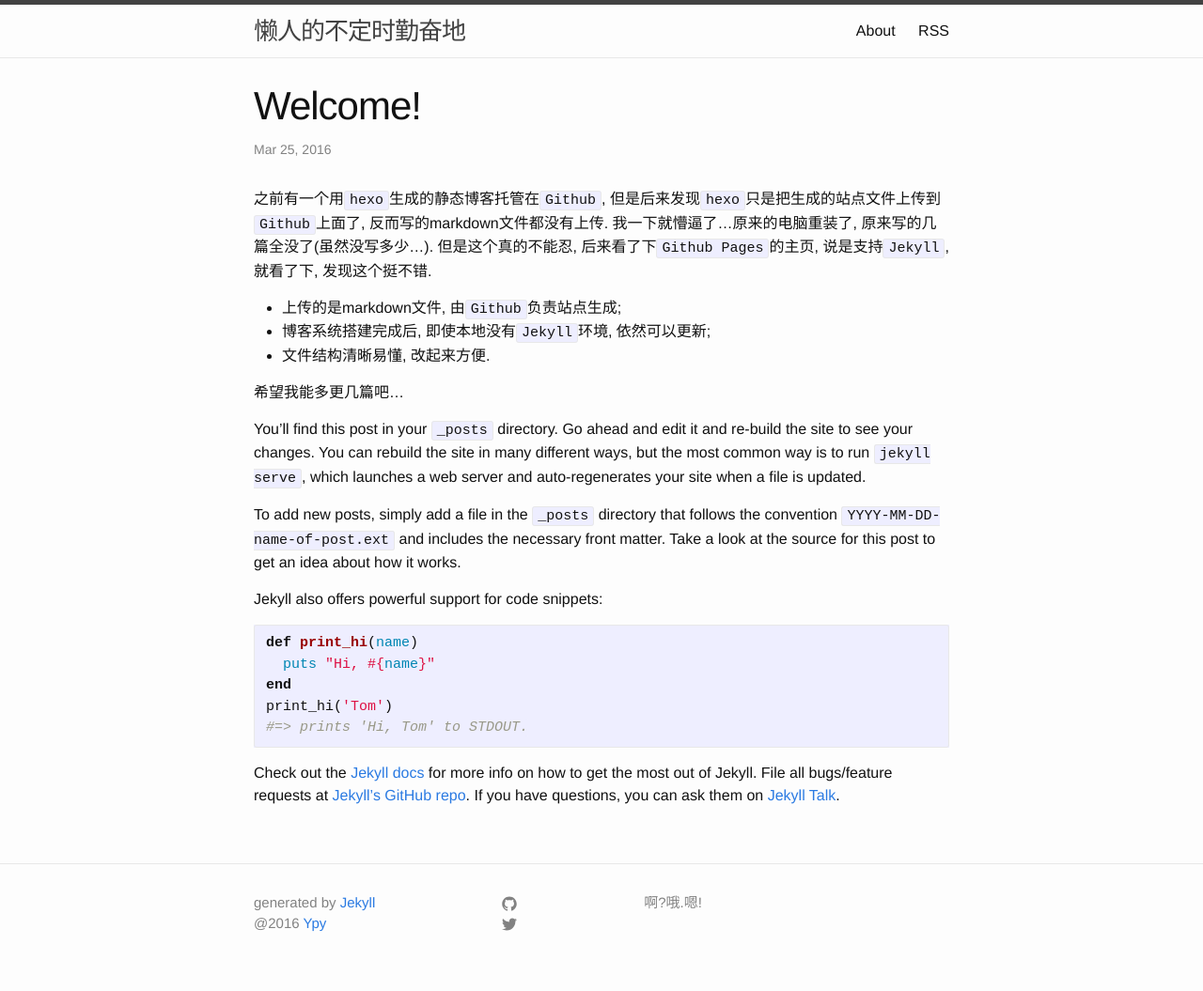
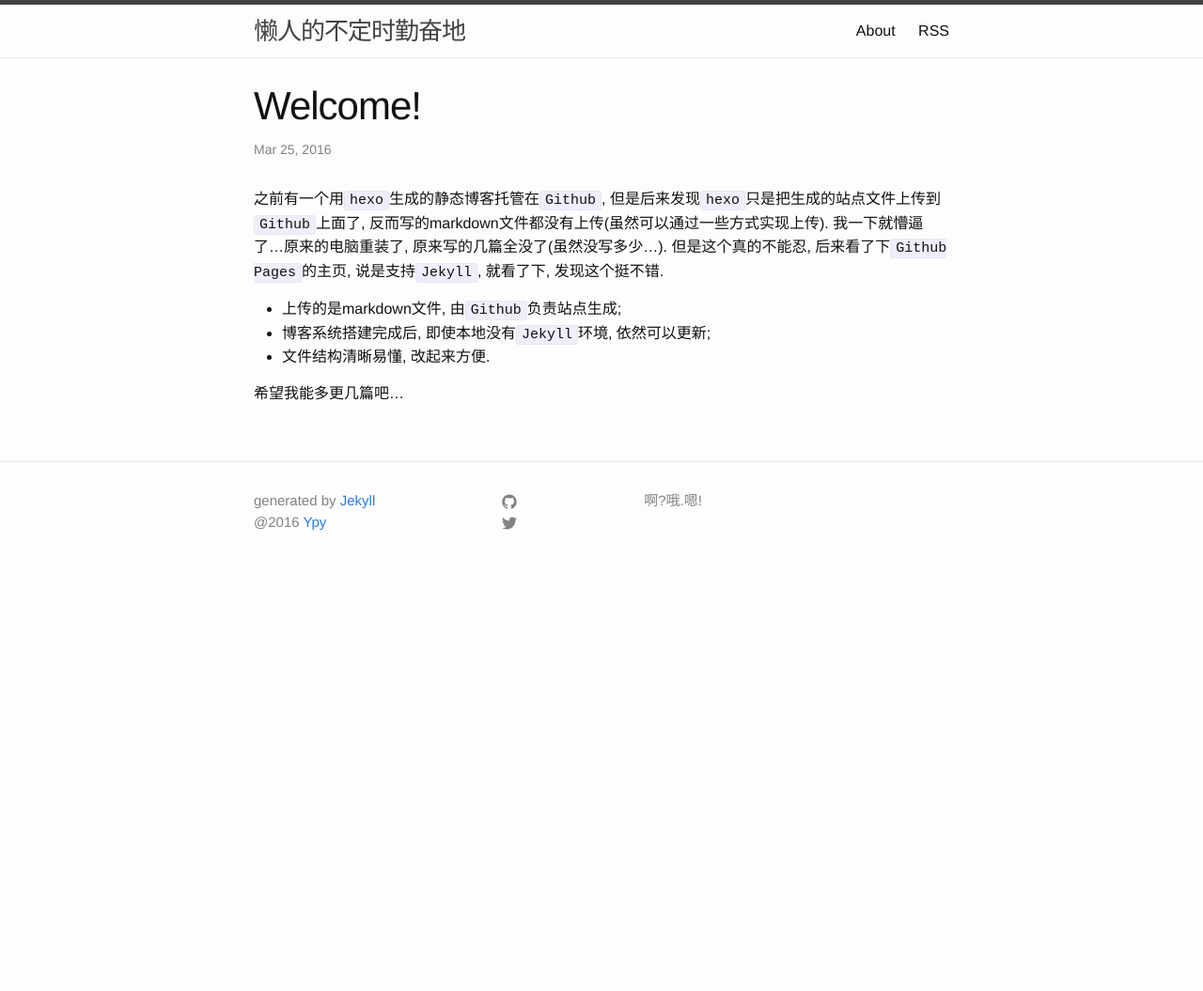
Before and after one commit to yanni-fe/yupengyang.github.io, a Jekyll site: the page built from _posts/2016-03-26-welcome-to-jekyll.markdown, in a window 1280 px wide. Shown: the whole page at 94% size. Built offline with Jekyll 4.4.1, drawn with Linux system fonts in a browser that asks for light colours; after the commit the page ends 900 px from its top, so only the background shows below that.

````diff
--- a/_posts/2016-03-26-welcome-to-jekyll.markdown
+++ b/_posts/2016-03-26-welcome-to-jekyll.markdown
@@ -5,30 +5,10 @@ date:   2016-03-26 00:00:06 +0800
 categories: init
 ---
 
-之前有一个用`hexo`生成的静态博客托管在`Github`, 但是后来发现`hexo`只是把生成的站点文件上传到`Github`上面了, 反而写的markdown文件都没有上传. 我一下就懵逼了...原来的电脑重装了, 原来写的几篇全没了(虽然没写多少...). 但是这个真的不能忍, 后来看了下`Github Pages`的主页, 说是支持`Jekyll`, 就看了下, 发现这个挺不错.
+之前有一个用`hexo`生成的静态博客托管在`Github`, 但是后来发现`hexo`只是把生成的站点文件上传到`Github`上面了, 反而写的markdown文件都没有上传(虽然可以通过一些方式实现上传). 我一下就懵逼了...原来的电脑重装了, 原来写的几篇全没了(虽然没写多少...). 但是这个真的不能忍, 后来看了下`Github Pages`的主页, 说是支持`Jekyll`, 就看了下, 发现这个挺不错.
 
 - 上传的是markdown文件, 由`Github`负责站点生成;
 - 博客系统搭建完成后, 即使本地没有`Jekyll`环境, 依然可以更新;
 - 文件结构清晰易懂, 改起来方便.
 
 希望我能多更几篇吧...
-
-You’ll find this post in your `_posts` directory. Go ahead and edit it and re-build the site to see your changes. You can rebuild the site in many different ways, but the most common way is to run `jekyll serve`, which launches a web server and auto-regenerates your site when a file is updated.
-
-To add new posts, simply add a file in the `_posts` directory that follows the convention `YYYY-MM-DD-name-of-post.ext` and includes the necessary front matter. Take a look at the source for this post to get an idea about how it works.
-
-Jekyll also offers powerful support for code snippets:
-
-```ruby
-def print_hi(name)
-  puts "Hi, #{name}"
-end
-print_hi('Tom')
-#=> prints 'Hi, Tom' to STDOUT.
-```
-
-Check out the [Jekyll docs][jekyll-docs] for more info on how to get the most out of Jekyll. File all bugs/feature requests at [Jekyll’s GitHub repo][jekyll-gh]. If you have questions, you can ask them on [Jekyll Talk][jekyll-talk].
-
-[jekyll-docs]: http://jekyllrb.com/docs/home
-[jekyll-gh]:   https://github.com/jekyll/jekyll
-[jekyll-talk]: https://talk.jekyllrb.com/
````
Also changed, not shown: _posts/2016-04-08-siwft-to-objc.md (added, +72 -0 lines).
